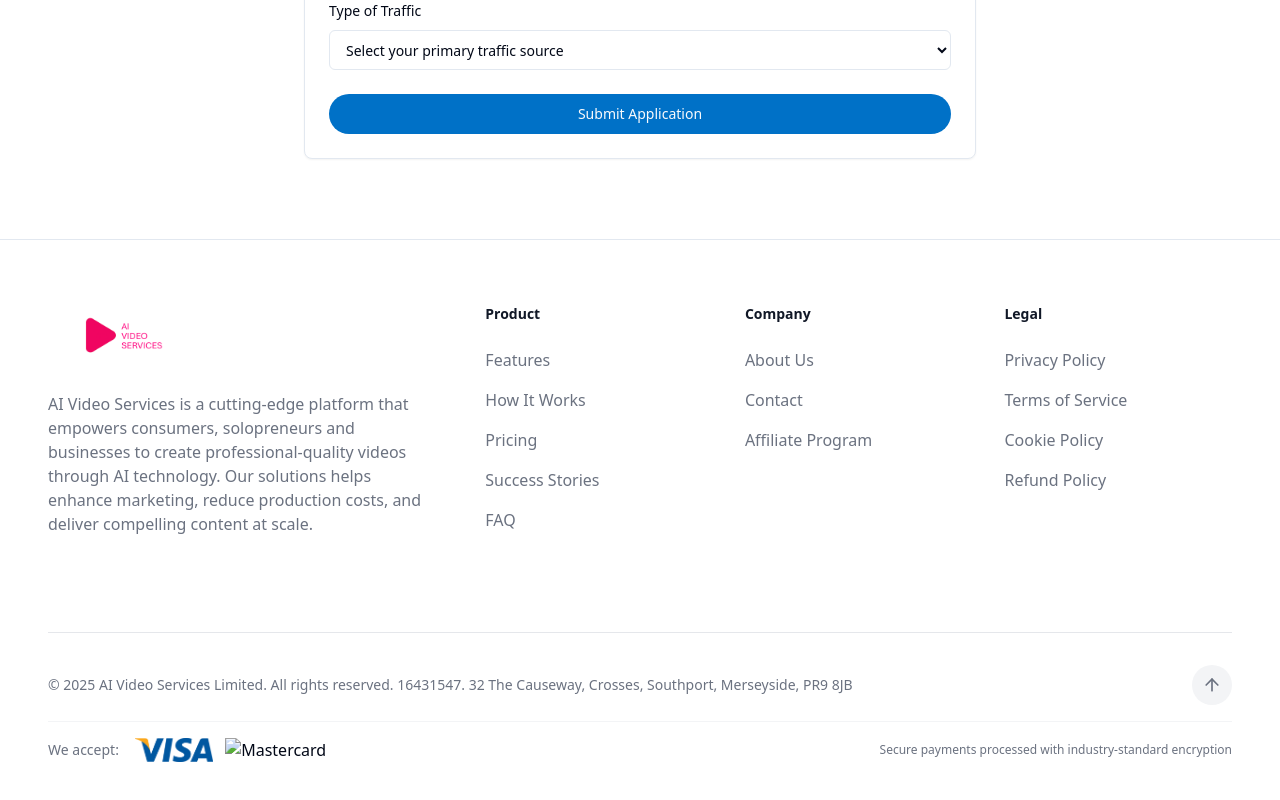
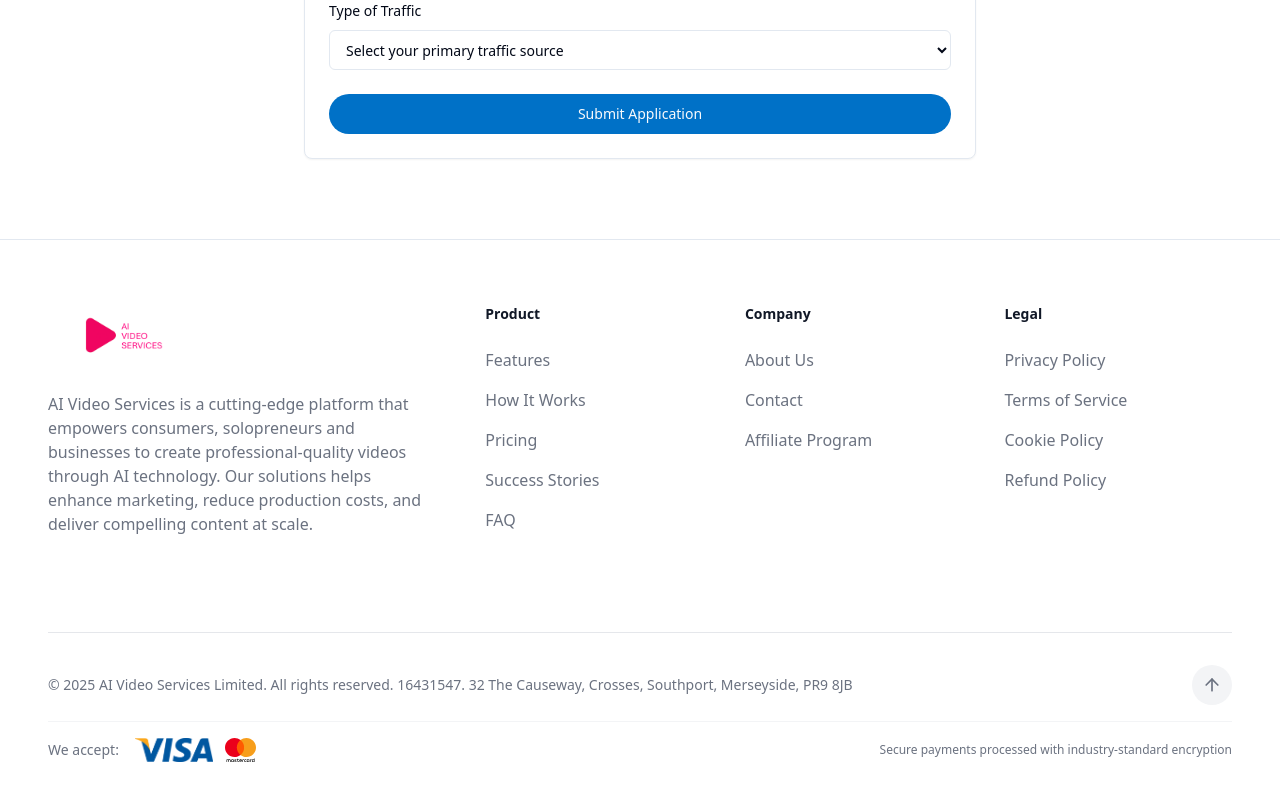
Before and after one commit to AI-Video-Services/ai-video-services-website, a plain HTML site: page affiliate.html in a window 1280 px wide. Shown: the part 2387-3187 px from the top of the page. Drawn offline with nearby package versions, Linux system fonts and the light colour scheme.

Commit message:
added mastercard image

```diff
--- a/affiliate.html
+++ b/affiliate.html
@@ -577,7 +577,7 @@
                                     <div class="flex items-center space-x-3"><img
                                             src="img/65280065ccc19df1ecff386afbae14acafa5ed0772c5496a2a905deb1de1f83f.jpg" alt="Visa"
                                             class="h-6 object-contain"><img
-                                            src="img/1d7e97812d756af13fbfe6dd7a0d4a5c8ab8aab1487c27e9cff2c910d2d82f38.jpg" alt="Mastercard"
+                                            src="img/Mastercard-logo.svg" alt="Mastercard"
                                             class="h-6 object-contain"></div>
                                 </div>
                                 <div class="text-gray-500 text-xs">Secure payments processed with industry-standard encryption</div>
```
Also changed, not shown: checkout.html (+1 -1 lines), contact-thank-you.html (+1 -1 lines), contact.html (+1 -1 lines), cookies-policy.html (+1 -1 lines), index.html (+1 -1 lines), privacy-policy.html (+1 -1 lines), purchase-thank-you.html (+1 -1 lines), refund-policy.html (+1 -1 lines), terms-of-service.html (+1 -1 lines), img/Mastercard-logo.svg (added).
